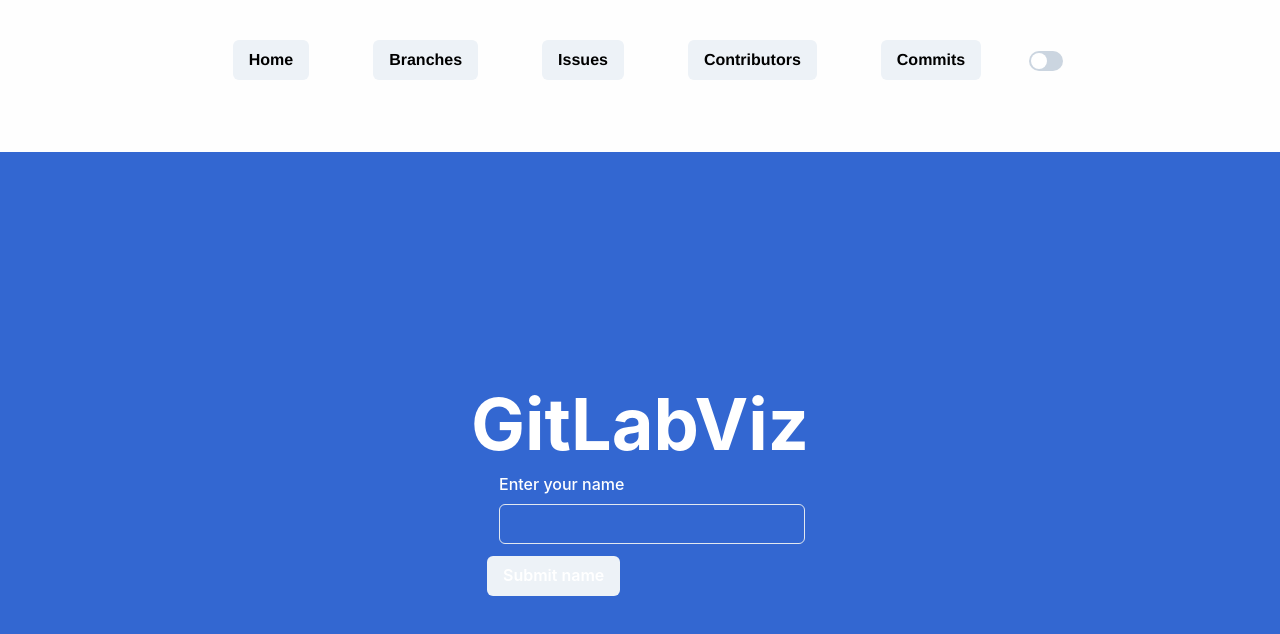
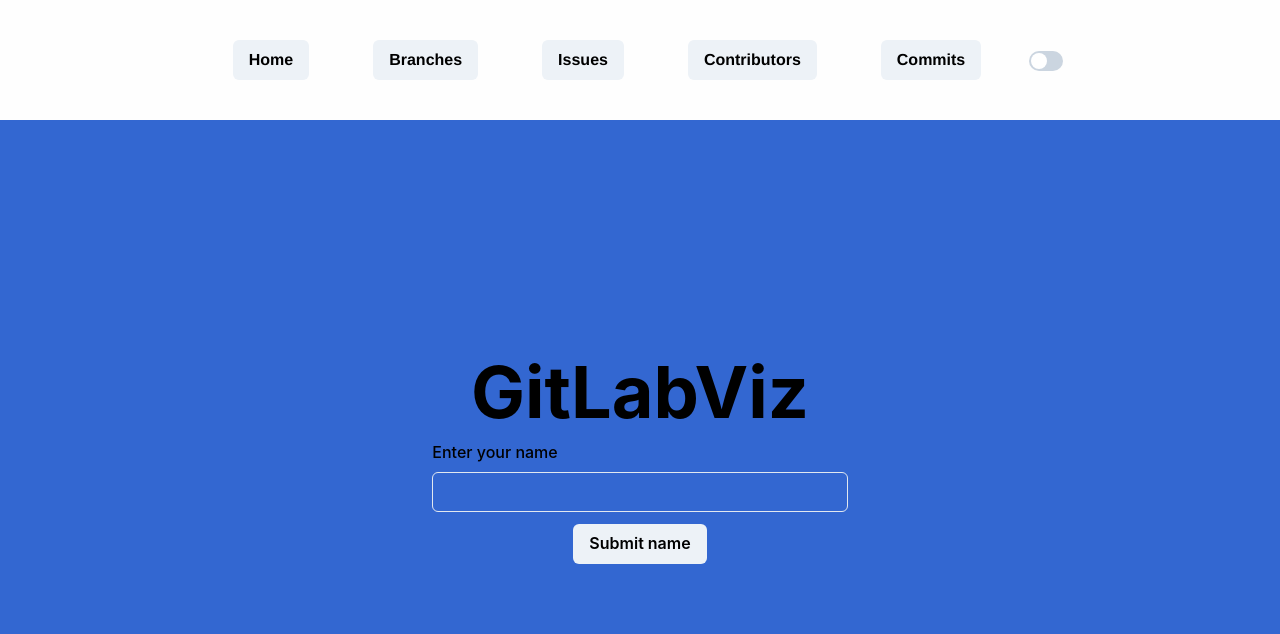
Before and after one commit to perholte/GitlabVizualiser, a React (Create React App) app: page / in a window 1280 px wide. Shown: the top 634 px of the page. Built offline with nearby package versions, Linux system fonts and the light colour scheme; no server answers.

Commit message:
Updated styling and colors

```diff
--- a/src/App.css
+++ b/src/App.css
@@ -1,4 +1,4 @@
-#graph-container > svg {
+#graph-container>svg {
 	width: fit-content;
 	height: fit-content;
 }
@@ -12,7 +12,7 @@
 
 .dark {
 	background: #121212;
-	color: seagreen;
+	color: #2e8b57;
 }
 
 .light {
--- a/src/components/branchTree/BranchTree.tsx
+++ b/src/components/branchTree/BranchTree.tsx
@@ -1,6 +1,7 @@
 import { Center } from '@chakra-ui/react';
 import { Gitgraph, templateExtend, TemplateName } from '@gitgraph/react';
 import { Branch, getBranches } from '../../api';
+import Greeting from '../common/Greeting';
 
 const BranchTree = () => {
 	const options = {
@@ -16,7 +17,8 @@ const BranchTree = () => {
 	};
 
 	return (
-		<Center>
+		<Center flexDirection={'column'}>
+			<Greeting />
 			<svg id='graph-container' viewBox='0 0 600 600'>
 				<Gitgraph options={options}>
 					{(gitgraph) => {
--- a/src/components/commitMessages/singleCommitMessage/SingleCommitMessage.tsx
+++ b/src/components/commitMessages/singleCommitMessage/SingleCommitMessage.tsx
@@ -11,6 +11,7 @@ import {
 } from '@chakra-ui/react';
 import * as React from 'react';
 import { Commit } from '../../../api';
+import '../../issues/issues.css';
 export interface CommitMessageProps {
 	commit: Commit;
 }
@@ -29,7 +30,7 @@ export default function SingleCommitMessage({ commit }: CommitMessageProps) {
 		size: 'xl',
 	});
 	return (
-		<AccordionItem sx={styles}>
+		<AccordionItem sx={styles} className='issue_element'>
 			<h1>
 				<AccordionButton>
 					<HStack w='100%' justifyContent='space-between'>
--- a/src/components/common/Greeting.tsx
+++ b/src/components/common/Greeting.tsx
@@ -1,9 +1,13 @@
 import { Text } from '@chakra-ui/layout';
-import { FC } from 'react';
+import { FC, useContext } from 'react';
+import { ThemeContext } from '../../App';
 
 const Greeting: FC = () => {
+	const theme = useContext(ThemeContext);
+	const darkmode = theme.darkmode;
+	let color = !darkmode ? 'black' : 'green.500';
 	return !!sessionStorage.getItem('name') ? (
-		<Text color='HighlightText' fontFamily='cursive'>
+		<Text color={color} textAlign={'center'} margin='2em auto'>
 			Hello {sessionStorage.getItem('name')}
 		</Text>
 	) : (
--- a/src/components/frontpage/Frontpage.tsx
+++ b/src/components/frontpage/Frontpage.tsx
@@ -3,7 +3,7 @@ import { Button, FormControl, FormLabel, Input } from '@chakra-ui/react';
 import React, { FC, FormEventHandler, useContext, useState } from 'react';
 import { ThemeContext } from '../../App';
 
-const Frontpage: FC = () => {
+const Frontpage: FC<{}> = () => {
 	const [name, setName] = useState<string>();
 	const [rerender, setRerender] = useState<boolean>(false);
 
@@ -17,7 +17,8 @@ const Frontpage: FC = () => {
 	};
 	const theme = useContext(ThemeContext);
 	const darkmode = theme.darkmode;
-
+	let bg = darkmode ? 'black' : 'green.500';
+	let color = !darkmode ? 'black' : 'green.500';
 	return (
 		<Center
 			minH='85vh'
@@ -27,23 +28,44 @@ const Frontpage: FC = () => {
 			color='HighlightText'
 			fontFamily='heading'
 		>
-			<Heading justifyContent='center' textAlign='center' size='4xl'>
+			<Heading
+				color={color}
+				justifyContent='center'
+				textAlign='center'
+				size='4xl'
+			>
 				GitLabViz
 			</Heading>
 			{!hasName() ? (
-				<form onSubmit={storeName}>
+				<form
+					style={{
+						display: 'flex',
+						justifyContent: 'center',
+						alignItems: 'center',
+						flexWrap: 'wrap',
+						color,
+					}}
+					onSubmit={storeName}
+				>
 					<FormControl margin={3}>
 						<FormLabel>Enter your name</FormLabel>
 						<Input
+							focusBorderColor={darkmode ? '#fff' : 'green.500'}
 							isRequired
 							type='text'
-							onChange={(event) => setName(event.target.value)}
+							onChange={(event: any) =>
+								setName(event.target.value)
+							}
 						></Input>
 					</FormControl>
-					<Button type='submit'>Submit name</Button>
+					<Button type='submit' color={color}>
+						Submit name
+					</Button>
 				</form>
 			) : (
-				<p>Your name will be displayed on the different pages :)</p>
+				<p style={{ color: darkmode ? '#38A169' : '#000' }}>
+					Your name will be displayed on the different pages :)
+				</p>
 			)}
 		</Center>
 	);
--- a/src/components/header/Header.tsx
+++ b/src/components/header/Header.tsx
@@ -20,7 +20,8 @@ interface HeaderProps {
 
 const Header: React.FC<HeaderProps> = ({ handleToggleTheme }) => {
 	const theme = useContext(DarkmodeContext);
-
+	const darkmode = theme.darkmode;
+	const color = !darkmode ? 'black' : 'green.500';
 	return (
 		<Flex
 			as='nav'
@@ -34,28 +35,29 @@ const Header: React.FC<HeaderProps> = ({ handleToggleTheme }) => {
 			direction={['column', 'column', 'column', 'row']}
 			wrap='wrap'
 			w='100vw'
-			margin='0 auto'
-			mb={8}
+			margin={'auto'}
 			p={8}
 			color={'black'}
 		>
 			<Link className='header-btn' to='/'>
-				<Button>Home</Button>
+				<Button color={color}>Home</Button>
 			</Link>
 			<Link className='header-btn' to='/branches'>
-				<Button>Branches</Button>
+				<Button color={color}>Branches</Button>
 			</Link>
 			<Link className='header-btn' to='/issues'>
-				<Button>Issues</Button>
+				<Button color={color}>Issues</Button>
 			</Link>
 			<Link className='header-btn' to='/contributors'>
-				<Button>Contributors</Button>
+				<Button color={color}>Contributors</Button>
 			</Link>
 			<Link className='header-btn' to='/messages'>
-				<Button>Commits</Button>
+				<Button color={color}>Commits</Button>
 			</Link>
 			<Box margin={['1em auto', '1em auto', '1em auto', '1em']}>
 				<Switch
+					colorScheme='green'
+					size={'md'}
 					isChecked={theme.darkmode}
 					onChange={handleToggleTheme}
 				/>
--- a/src/components/issues/IssueList.tsx
+++ b/src/components/issues/IssueList.tsx
@@ -2,6 +2,7 @@ import { Accordion } from '@chakra-ui/accordion';
 import { VStack } from '@chakra-ui/layout';
 import React from 'react';
 import { useQuery } from 'react-query';
+import Greeting from '../common/Greeting';
 import Issue from './Issue';
 import './issues.css';
 
@@ -15,13 +16,12 @@ const IssueList = () => {
 			},
 		}).then((res) => res.json())
 	);
-
 	if (error || isLoading || !data) {
 		return <></>;
 	}
-
 	return (
 		<Accordion allowMultiple={false} allowToggle={true} id='issue_list'>
+			<Greeting />
 			<VStack>
 				{data.map(
 					(issue: {
--- a/src/components/issues/issues.css
+++ b/src/components/issues/issues.css
@@ -1,4 +1,6 @@
 #issue_list {
+	display: flex;
+	flex-direction: column;
 	margin: auto;
 	max-width: 600px;
 }
@@ -10,6 +12,9 @@
 	}
 }
 
+.issue_element {
+	margin-top: .5em !important;
+}
 
 .issue_element ul,
 .issue_element ol {
--- a/src/index.css
+++ b/src/index.css
@@ -10,7 +10,7 @@ body {
 #root {
   position: relative !important;
   overflow-x: hidden;
-  margin-bottom: 3em;
+  padding-bottom: 5em;
 }
 
 code {
```
